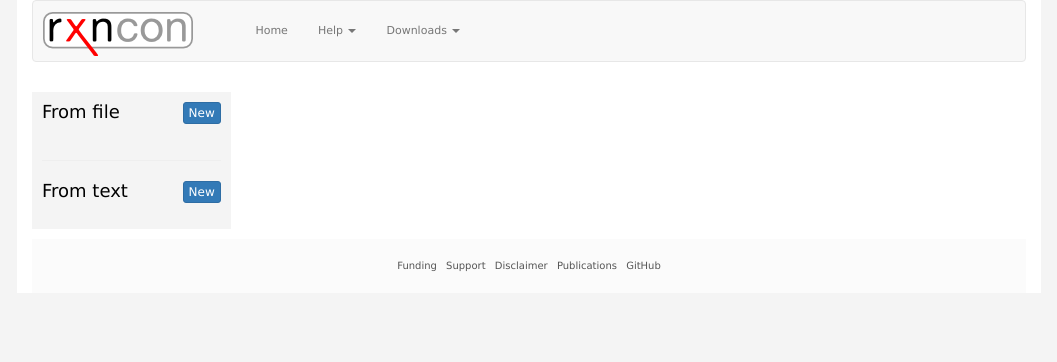
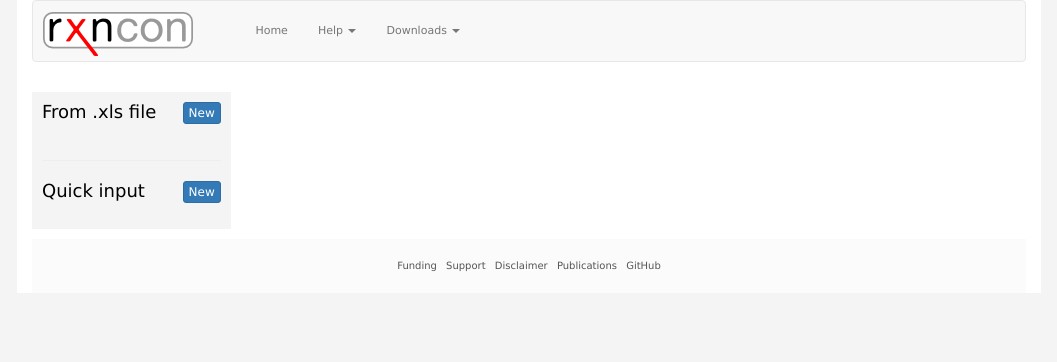
Before and after one commit to rxncon/workbench, a Django app: template src/templates/file_delete.html in a window 1280 px wide. Shown: the top 362 px of the page, without its empty margins (111-1168 px from the left). Run offline with Django 3.2, Linux system fonts and the light colour scheme; the template is opened without the code that fills it, so the values that code supplies are empty; some libraries are stand-ins or nearby versions.

Commit message:
new headline in sidebar

```diff
--- a/src/templates/file_list.html
+++ b/src/templates/file_list.html
@@ -1,5 +1,5 @@
 <div class="sidebar_header">
-    <h4>From file</h4>
+    <h4>From .xls file</h4>
     <a href="/files/upload" class="btn btn-primary btn-xs " title="Create new project">
         New
     </a>
--- a/src/templates/quick_list.html
+++ b/src/templates/quick_list.html
@@ -1,5 +1,5 @@
 <div class="sidebar_header">
-    <h4>From text</h4>
+    <h4>Quick input</h4>
     <a href="/quick/new" class="btn btn-primary btn-xs" id="new_button" role="button">New</a>
 </div>
 <div style="clear: both;"></div>
```
